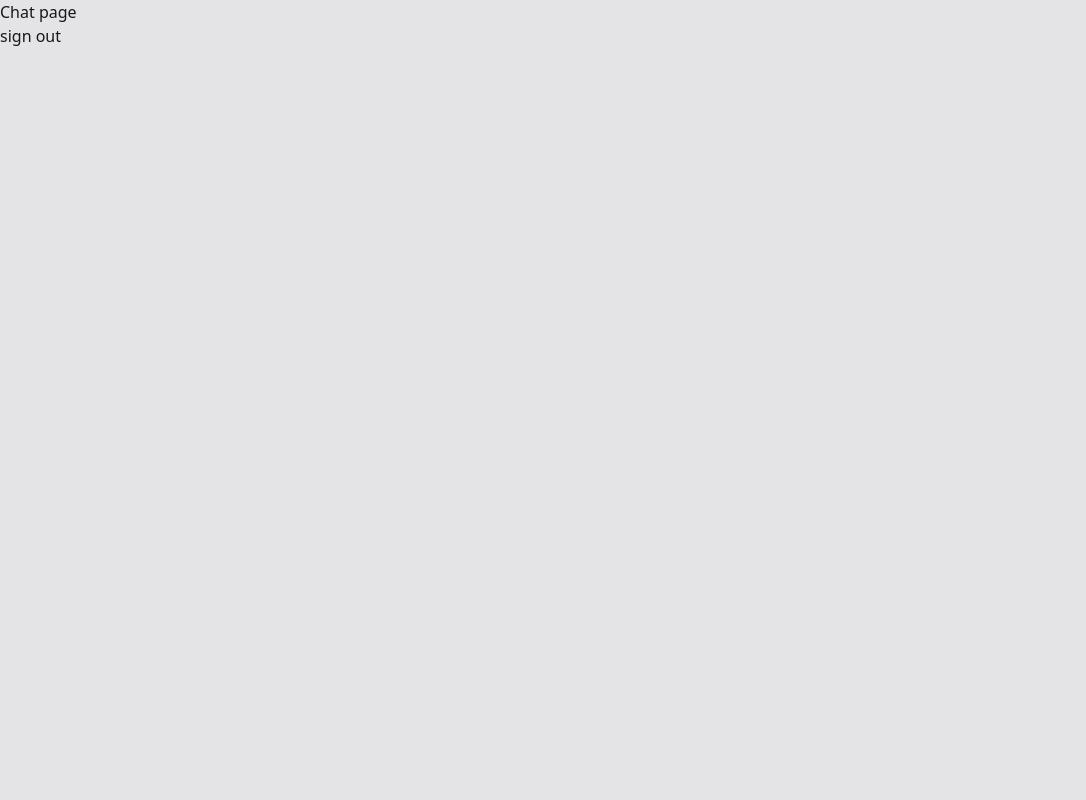
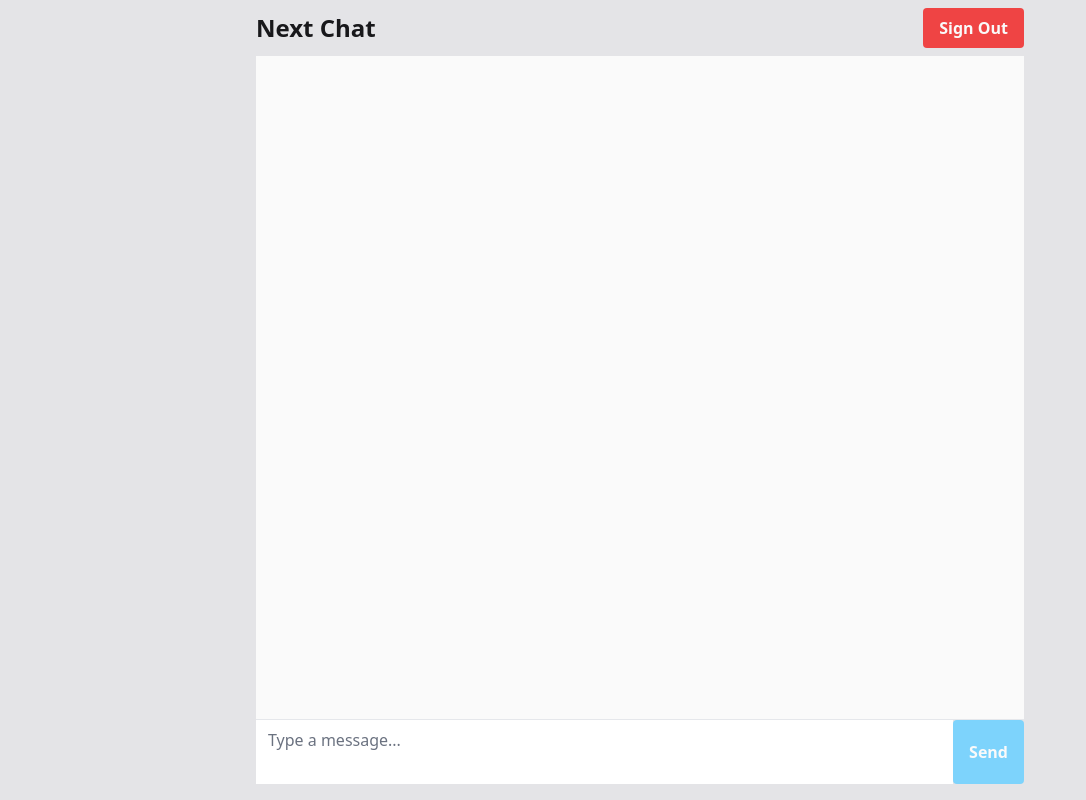
Before and after one commit to Michael-Morales/next-chat, a Next.js app: page /chat in a window 1280 px wide. Shown: the whole page, without its empty margins (0-1086 px from the left). Built offline with nearby package versions, Linux system fonts and the light colour scheme.

Commit message:
added elements to chat page

```diff
--- /dev/null
+++ b/src/components/Button.tsx
@@ -0,0 +1,30 @@
+import { ButtonHTMLAttributes } from "react";
+
+interface IProps extends ButtonHTMLAttributes<HTMLButtonElement> {
+  children: string;
+  action?: () => void;
+  danger?: boolean;
+}
+
+export default function Button({
+  children,
+  type = "button",
+  action,
+  danger,
+  disabled,
+}: IProps) {
+  return (
+    <button
+      className={`rounded ${
+        danger
+          ? "bg-red-500 hover:bg-red-300 focus-visible:bg-red-300 disabled:bg-red-300"
+          : "bg-sky-500 hover:bg-sky-300 focus-visible:bg-sky-300 disabled:bg-sky-300"
+      } py-2 px-4 font-bold capitalize text-zinc-50 transition-colors`}
+      type={type}
+      onClick={action}
+      disabled={disabled}
+    >
+      {children}
+    </button>
+  );
+}
--- a/src/pages/chat.tsx
+++ b/src/pages/chat.tsx
@@ -1,10 +1,47 @@
 import { signOut } from "next-auth/react";
+import { useForm } from "react-hook-form";
+
+import Button from "@components/Button";
 
 export default function Chat() {
+  const {
+    register,
+    handleSubmit,
+    formState: { isDirty },
+  } = useForm({
+    mode: "onChange",
+    defaultValues: { message: "" },
+  });
+
+  const onSubmit = (val: any) => {
+    console.log(val);
+  };
+
   return (
-    <>
-      <h1>Chat page</h1>
-      <button onClick={() => signOut()}>sign out</button>
-    </>
+    <main className="mx-4 h-screen">
+      <div className="mx-auto w-full max-w-3xl">
+        <nav className="flex items-center justify-between py-2">
+          <h1 className="text-2xl font-bold capitalize">next chat</h1>
+          <Button action={() => signOut()} danger>
+            sign out
+          </Button>
+        </nav>
+        <div className="flex h-[calc(100vh-72px)] flex-col justify-between">
+          <div className="flex-1 border-b bg-zinc-50  ">
+            {/* chat messages */}
+          </div>
+          <form onSubmit={handleSubmit(onSubmit)} className="flex">
+            <textarea
+              className="h-16 flex-1 resize-none border-none"
+              placeholder="Type a message..."
+              {...register("message")}
+            ></textarea>
+            <Button type="submit" disabled={!isDirty}>
+              send
+            </Button>
+          </form>
+        </div>
+      </div>
+    </main>
   );
 }
--- a/src/pages/index.tsx
+++ b/src/pages/index.tsx
@@ -9,6 +9,7 @@ import { signInSchema, ISignIn } from "@lib/validation/auth";
 import { authOptions } from "@api/auth/[...nextauth]";
 
 import Input from "@components/Input";
+import Button from "@components/Button";
 
 export default function Home() {
   const {
@@ -55,9 +56,7 @@ export default function Home() {
             })}
             error={errors.password?.message}
           />
-          <button className="rounded bg-sky-400 p-2 font-bold capitalize text-zinc-50 transition-colors hover:bg-sky-300 focus-visible:bg-sky-300">
-            sign in
-          </button>
+          <Button type="submit">sign in</Button>
         </form>
         <p>
           <span className="mr-1 text-sm text-zinc-500">
--- a/src/pages/sign-up.tsx
+++ b/src/pages/sign-up.tsx
@@ -9,6 +9,7 @@ import { signUpSchema, ISignUp } from "@lib/validation/auth";
 import { authOptions } from "@api/auth/[...nextauth]";
 
 import Input from "@components/Input";
+import Button from "@components/Button";
 
 export default function SignUp() {
   const router = useRouter();
@@ -76,9 +77,7 @@ export default function SignUp() {
             })}
             error={errors.confirmPassword?.message}
           />
-          <button className="rounded bg-sky-400 p-2 font-bold capitalize text-zinc-50 transition-colors hover:bg-sky-300 focus-visible:bg-sky-300">
-            sign up
-          </button>
+          <Button type="submit">sign up</Button>
         </form>
         <p>
           <span className="mr-1 text-sm text-zinc-500">
@@ -86,7 +85,7 @@ export default function SignUp() {
           </span>
           <Link
             href="/"
-            className="text-sm text-sky-500 transition-colors hover:text-sky-300"
+            className="text-sm text-sky-500 transition-colors hover:text-sky-300 focus-visible:text-sky-300"
           >
             Sign in
           </Link>
```
